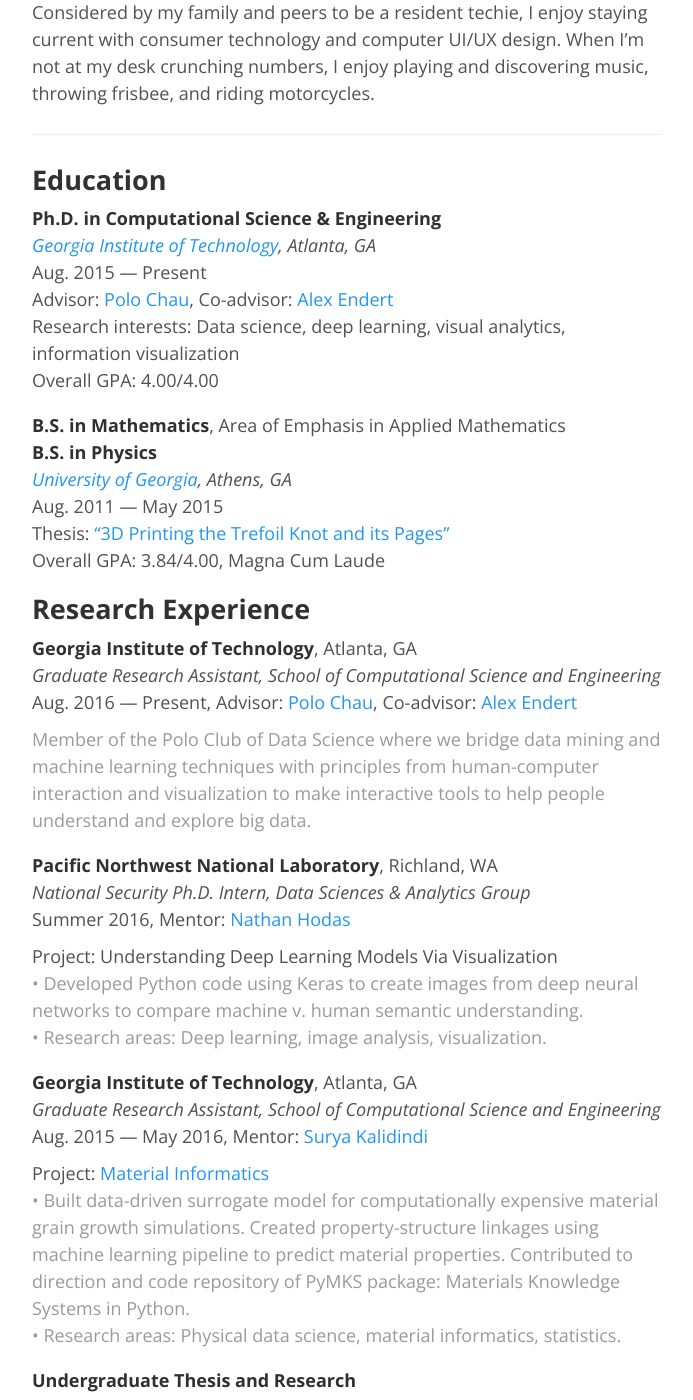
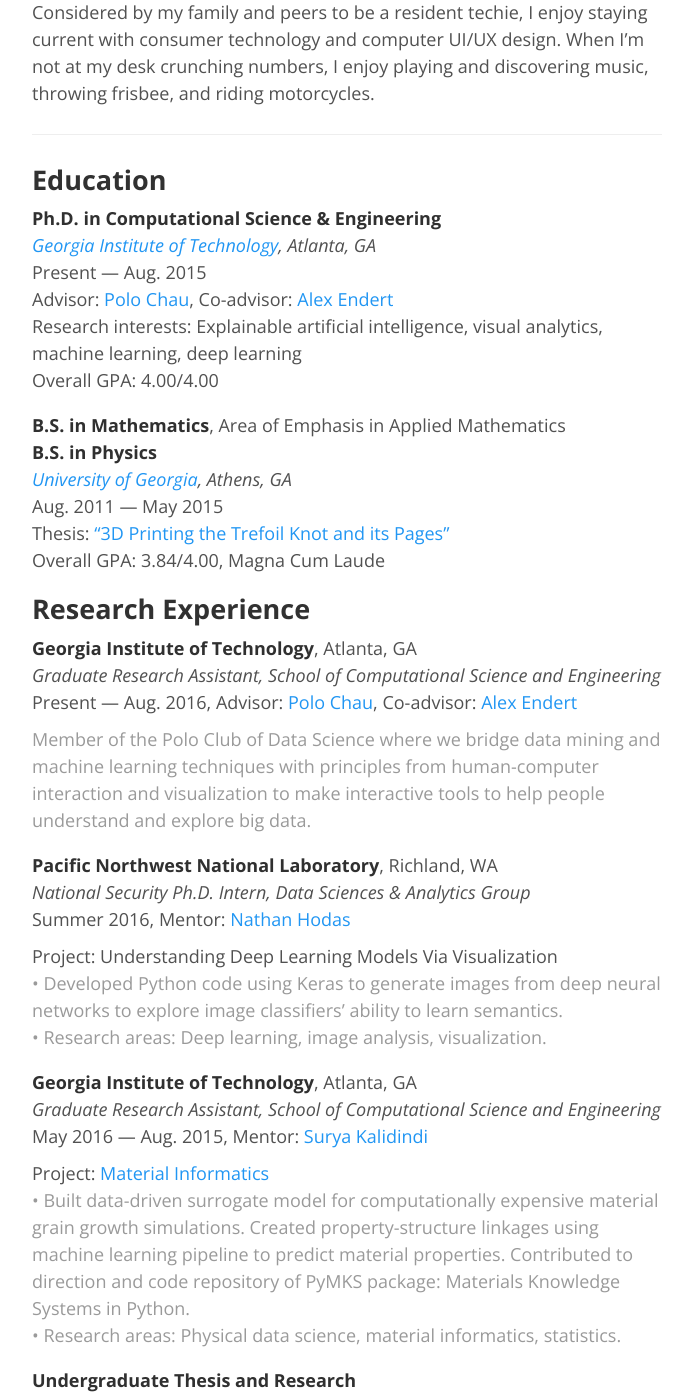
Before and after one commit to fredhohman/fredhohman.github.io, a Jekyll site: the page built from about.md, in a window 1280 px wide and 1400 px high, scrolled down 1051 px. Shown: the whole window, without its empty margins (293-986 px from the left). Built offline with Jekyll 4.4.1, drawn with Linux system fonts in a browser that asks for light colours; some of the changed text lies outside the part shown.

Commit message:
various updates, add TA

```diff
--- a/about.md
+++ b/about.md
@@ -44,9 +44,9 @@
 
 **Ph.D. in Computational Science & Engineering**
 *[Georgia Institute of Technology][gt], Atlanta, GA*
-Aug. 2015 — Present
+Present — Aug. 2015
 Advisor: [Polo Chau][polo], Co-advisor: [Alex Endert][alex]
-Research interests: Data science, deep learning, visual analytics, information visualization
+Research interests: Explainable artificial intelligence, visual analytics, machine learning, deep learning
 Overall GPA: 4.00/4.00
 
 **B.S. in Mathematics**, Area of Emphasis in Applied Mathematics
@@ -62,7 +62,7 @@
 
 **Georgia Institute of Technology**, Atlanta, GA
 *Graduate Research Assistant, School of Computational Science and Engineering*
-Aug. 2016 — Present, Advisor: [Polo Chau][polo], Co-advisor: [Alex Endert][alex]
+Present — Aug. 2016, Advisor: [Polo Chau][polo], Co-advisor: [Alex Endert][alex]
 <span style="margin-top:10px; display:block"></span>
 <span style="color:#9a9a9a">
 Member of the Polo Club of Data Science where we bridge data mining and machine learning techniques with principles from human-computer interaction and visualization to make interactive tools to help people understand and explore big data.
@@ -74,13 +74,13 @@
 <span style="margin-top:10px; display:block"></span>
 Project: Understanding Deep Learning Models Via Visualization
 <span style="color:#9a9a9a">
-• Developed Python code using Keras to create images from deep neural networks to compare machine v. human semantic understanding.
+• Developed Python code using Keras to generate images from deep neural networks to explore image classifiers’ ability to learn semantics.
 • Research areas: Deep learning, image analysis, visualization.
 </span>
 
 **Georgia Institute of Technology**, Atlanta, GA
 *Graduate Research Assistant, School of Computational Science and Engineering*
-Aug. 2015 — May 2016, Mentor: [Surya Kalidindi][sk]
+May 2016 — Aug. 2015, Mentor: [Surya Kalidindi][sk]
 <span style="margin-top:10px; display:block"></span>
 Project: [Material Informatics][gg]
 <span style="color:#9a9a9a">
@@ -106,6 +106,16 @@
 <span style="color:#9a9a9a">
 • Directly compared numerical solutions derived from the Navier-Stokes equations to designed experiments performed at the lab-scale to model specific ocean phoneme. Configured MIT General Circulation Model on a linux computer cluster to parallel compute numerical simulations while using MATLAB for pre- and post-processing data visualization.
 • Research ares: Computational fluid dynamics, data visualization, applied mathematics.
+</span>
+
+## Teaching
+
+**Georgia Institute of Technology**, Atlanta, GA
+*Graduate Teaching Assistant, School of Computational Science and Engineering*
+Spring 2017, CSE 6242 Data and Visual Analytics
+<span style="margin-top:10px; display:block"></span>
+<span style="color:#9a9a9a">
+Assisted in teaching and administration for Data and Visual Analytics (CSE 6242), a graduate course with 250+ students enrolled.
 </span>
 
 <!-- <br/>
```
Also changed, not shown: other parts of about.md (+1 -1 lines).
